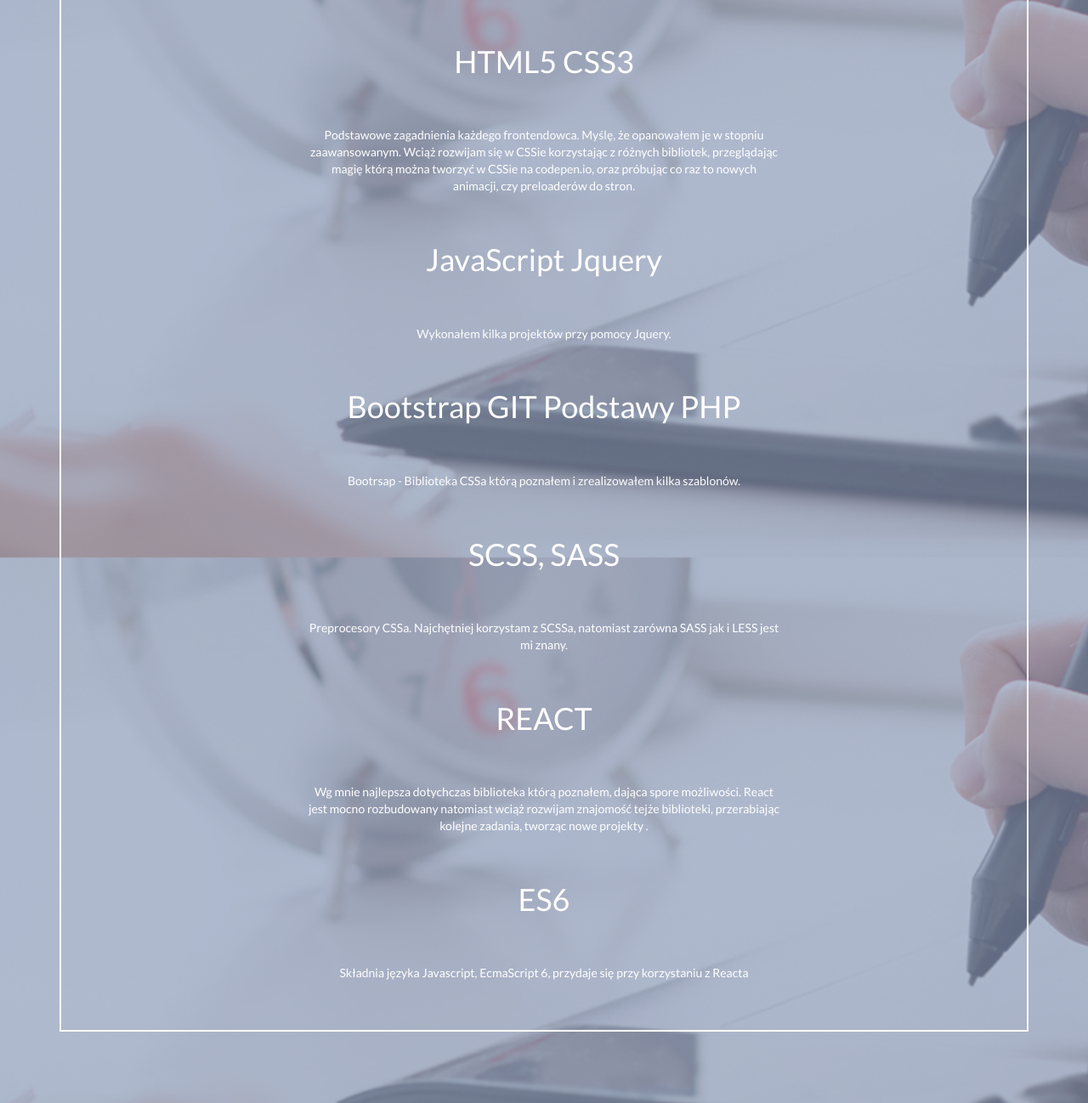
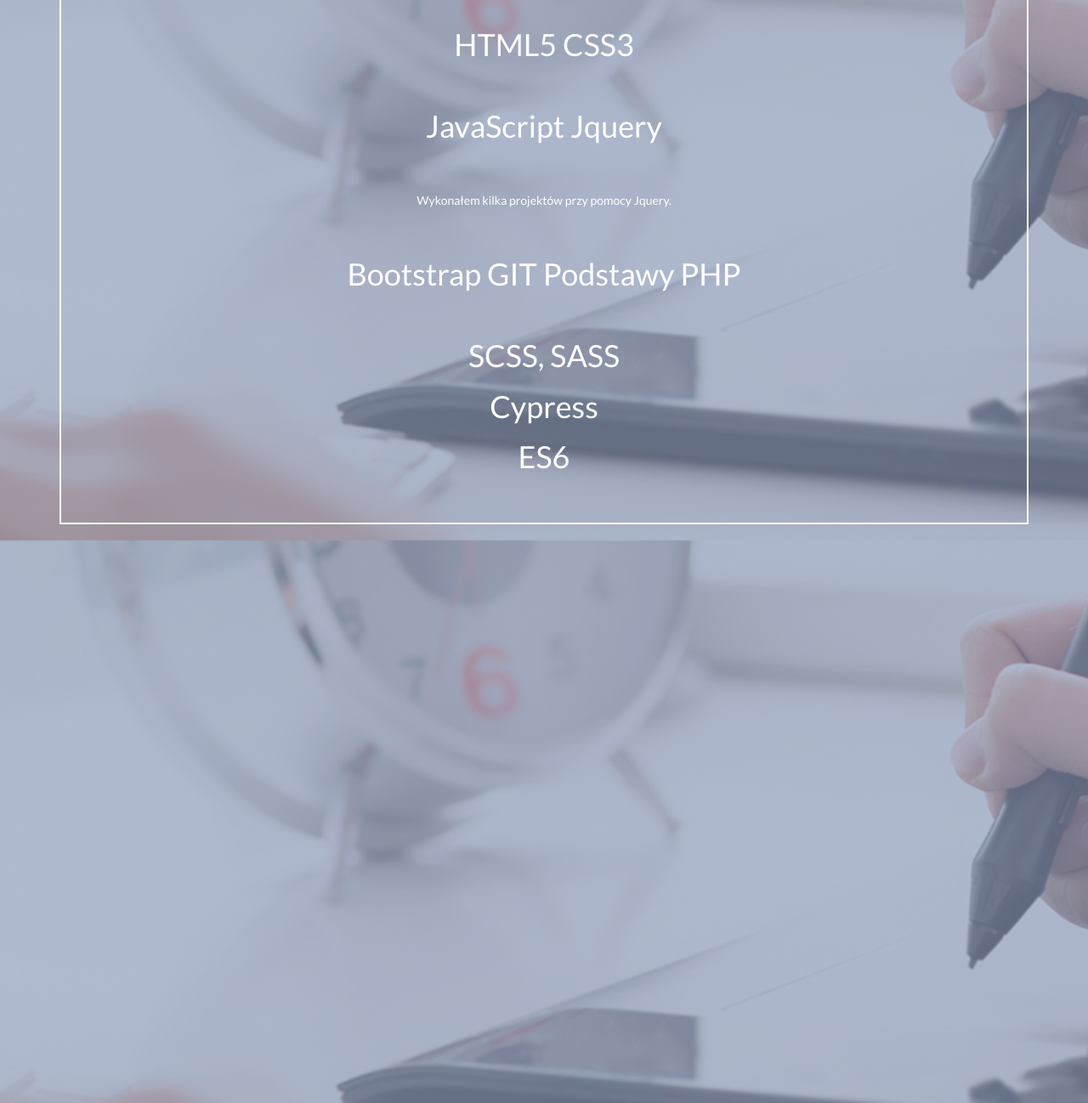
Before and after one commit to tomfriday/AboutMe, a plain HTML site: page index.html in a window 1280 px wide. Shown: the part 1342-2640 px from the top of the page at 85% size. Drawn offline with nearby package versions, Linux system fonts and the light colour scheme.

Commit message:
Update index.html

```diff
--- a/index.html
+++ b/index.html
@@ -25,7 +25,7 @@
 
                         <div class="col-xs-6 col-xs-offset-3">
                             <h2 class="animated fadeInDown">TOMASZ PIĄTEK</h2>
-                            <h1 class="animated fadeInDown">JUNIOR FRONTEND DEVELOPER</h1>
+                            <h1 class="animated fadeInDown">SOFTWARE AUTOMATION TESTER</h1>
                         </div>
 
                     </div>
@@ -40,8 +40,7 @@
                 <div class="h2-container">
                     <h2>O MNIE</h2>
                 </div>
-                <p> Nazywam się Tomasz Piątek. Jestem zainteresowany podjęciem pracy jako Junior Frontend developer, aby
-                    dalej móc się rozwijać:). <br><br><br></p>
+                <p> Nazywam się Tomasz Piątek. <br><br><br></p>
             </div>
         </div>
     </section>
@@ -55,24 +54,17 @@
                 </div>
                 <br><br>
                 <h1 class="center">HTML5 CSS3</h1>
-                <p> Podstawowe zagadnienia każdego frontendowca. Myślę, że opanowałem je w stopniu zaawansowanym. Wciąż
-                    rozwijam się w CSSie korzystając z różnych bibliotek, przeglądając magię którą można tworzyć w CSSie
-                    na codepen.io,
-                    oraz próbując co raz to nowych animacji, czy preloaderów do stron.
+                <p>
                     <h1 class="center">JavaScript Jquery</h1>
                     <p>Wykonałem kilka projektów przy pomocy Jquery.
                         <h1 class="center">Bootstrap GIT Podstawy PHP </h1>
-                        <p>Bootrsap - Biblioteka CSSa którą poznałem i zrealizowałem kilka szablonów.</p>
+                        <p>
                         <h1 class="center">SCSS, SASS</h1>
-                        <p>Preprocesory CSSa. Najchętniej korzystam z SCSSa, natomiast zarówna SASS jak i LESS jest mi
-                            znany.</p>
-                        <h1 class="center">REACT </h1>
-                        <p>Wg mnie najlepsza dotychczas biblioteka którą poznałem, dająca spore możliwości. React jest
-                            mocno rozbudowany
-                            natomiast wciąż rozwijam znajomość tejże biblioteki, przerabiając kolejne zadania, tworząc
-                            nowe projekty . </p>
+
+                        <h1 class="center">Cypress </h1>
+
                         <h1 class="center">ES6 </h1>
-                        <p>Składnia języka Javascript, EcmaScript 6, przydaje się przy korzystaniu z Reacta</p>
+                        <p>
             </div>
         </div>
     </section>
@@ -98,10 +90,7 @@
                 <div class="manager">
                     <img src="img/managment.png">
                     <h3>Dbałość o szczegóły</h3>
-                    <p>Z kilku kursów z których korzystałem podczas swojej nauki oraz od znajomych programistów,
-                        dowiedziałem się, że jest ważną rzeczą to aby nasz <projekt>
-                            <aplikacja>wyświetlała się w sposób prawidłowy, natomiast należy stale zwracać uwagę i
-                                poprawiać jakość naszego kodu</p>
+
                 </div>
             </div>
         </div>
```
